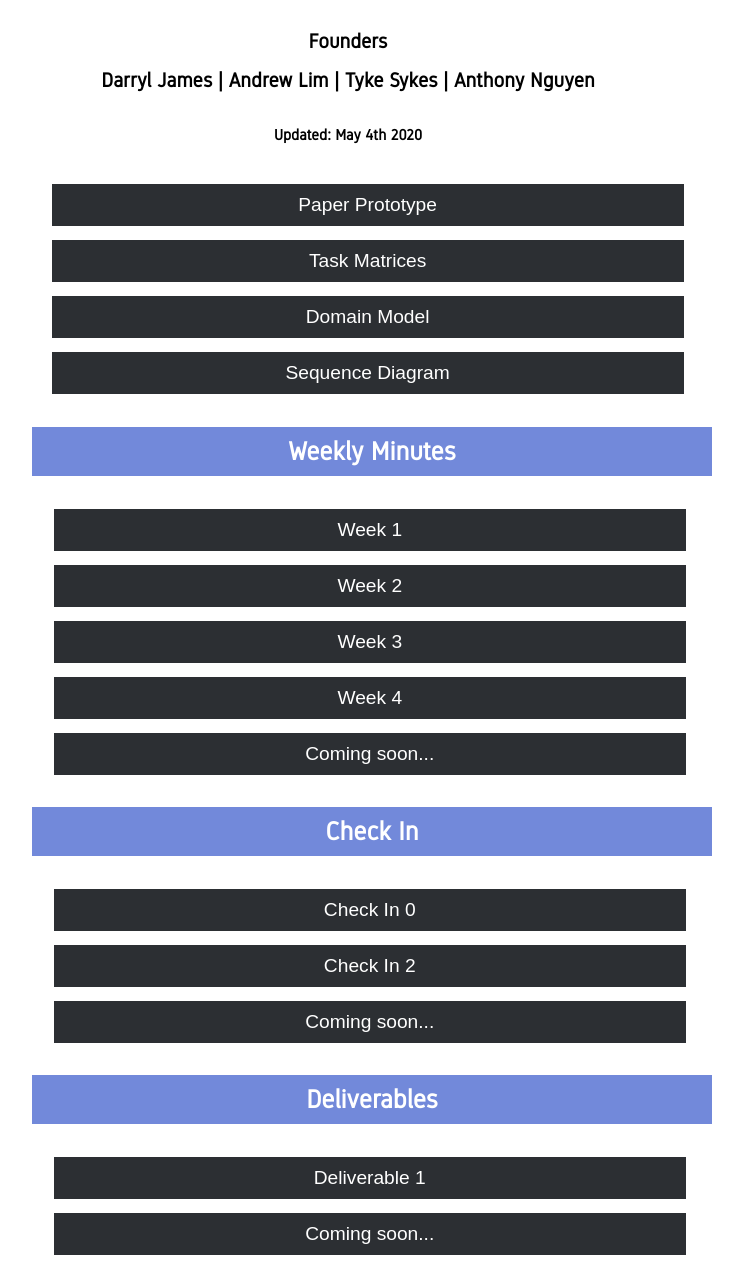
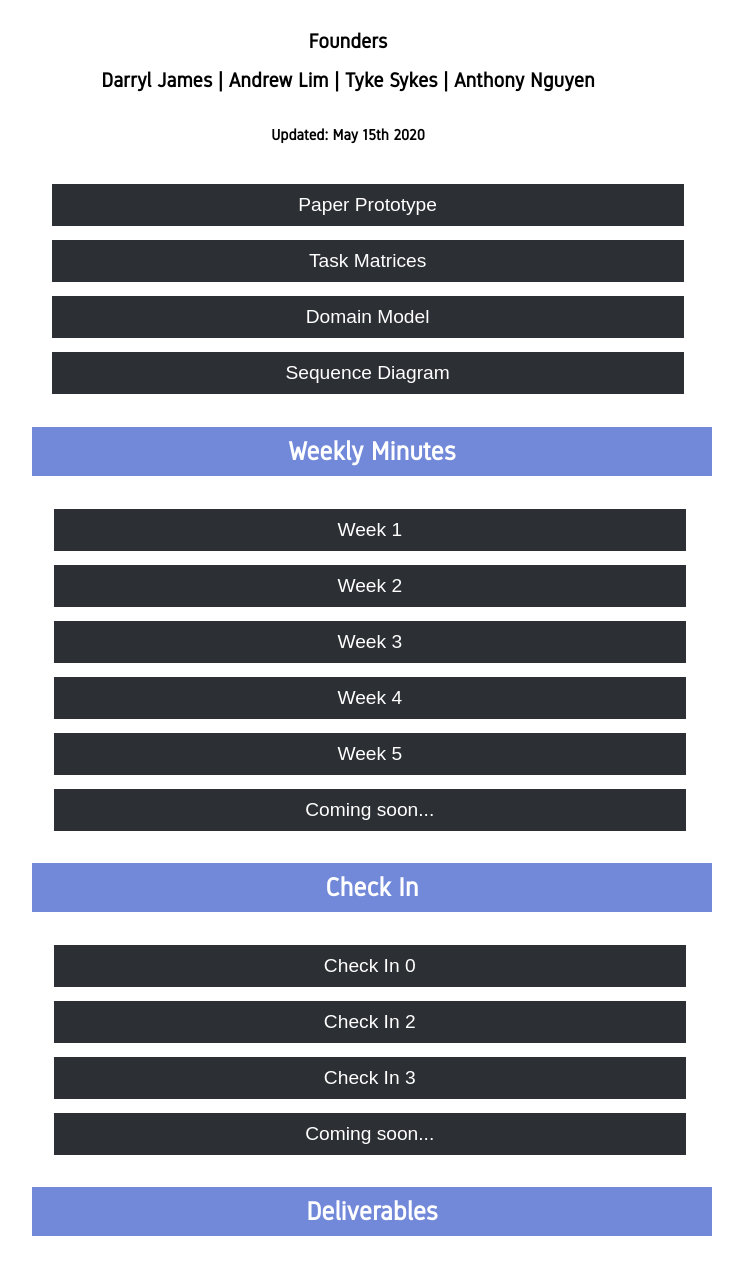
Before and after one commit to tcss360bobcats/tcss360bobcats.github.io, a plain HTML site: page index.html in a window 1280 px wide. Shown: the part 93-1359 px from the top of the page, without its empty margins (292-1035 px from the left). Drawn offline with Linux system fonts and the light colour scheme.

Commit message:
Updated D2,W5M,CI3
Updated links for Deliverable 2, Week 5 Minutes, and Check In 3

```diff
--- a/index.html
+++ b/index.html
@@ -11,7 +11,7 @@
         <h2>Founders</h2>
         <h2 class="names">Darryl James | Andrew Lim | Tyke Sykes | Anthony Nguyen</h2>
 
-        <h6>Updated: May 4th 2020</h6>
+        <h6>Updated: May 15th 2020</h6>
 
         <div class="tasks column">
             <div class="buttons" >
@@ -32,6 +32,7 @@
                         <button onclick="window.open('https://docs.google.com/document/d/1bIB-dFYQ2aub7fSfGqAtalbMx41uHNLL2GsCZu9bqV8/edit?usp=sharing', '_blank')"> Week 2</button>
                         <button onclick="window.open('https://docs.google.com/document/d/18yUe1fnflcZ3JGy36wVYO-JxAd4dS6OIy2u5uj9fzrM/edit?usp=sharing', '_blank')"> Week 3</button>
                         <button onclick="window.open('https://docs.google.com/document/d/1O8GBzV6oNpfW5wulrBjdU66SsJ-aL6Bq-cYOkyxmzI4/edit?usp=sharing', '_blank')"> Week 4</button>
+                        <button onclick="window.open('https://docs.google.com/document/d/1qiH2CfbNAG_d4Fo8IX164GvS7PhBK2qtRSAazxqaHtE/edit?usp=sharing', '_blank')"> Week 5</button>
                         <button>Coming soon...</button>
                     </div>
                 </ul>
@@ -43,6 +44,7 @@
                     <div class="buttons">
                         <button onclick="window.open('https://docs.google.com/document/d/1XT2HWVJWnJxu0lB29BX3S6mOVFkSN5NC_mnRtcQYa58/edit?usp=sharing', '_blank')">Check In 0</button>
                         <button onclick="window.open('https://docs.google.com/document/d/1k2TL6_nXj76_m2NVP4ppqpE565KiqSSRokNNZACk-6I/edit?usp=sharing', '_blank')">Check In 2</button>
+                        <button onclick="window.open('https://drive.google.com/file/d/1YrhuvpyKbwnRJsGEd9a9rF7IVKqCE0D3/view?usp=sharing', '_blank')">Check In 3</button>
                         <button>Coming soon...</button>
                     </div>
                 </ul>
@@ -53,7 +55,7 @@
                 <ul>
                     <div class="buttons">
                         <button onclick="window.open('https://docs.google.com/document/d/1J-_lP_lvI6AfBR4caMIOB4LdbsfULSYmckhieZQF11Q/edit?usp=sharing', '_blank')">Deliverable 1</button>
-                        <button>Coming soon...</button>
+                        <button onclick="window.open('https://docs.google.com/document/d/1YuukTA9sNOPQ4Znnv-mOSo_27UksxO4R-04LM2xY_KY/edit?usp=sharing', '_blank')">Deliverable 2</button>
                     </div>
                 </ul>
             </div>
```
